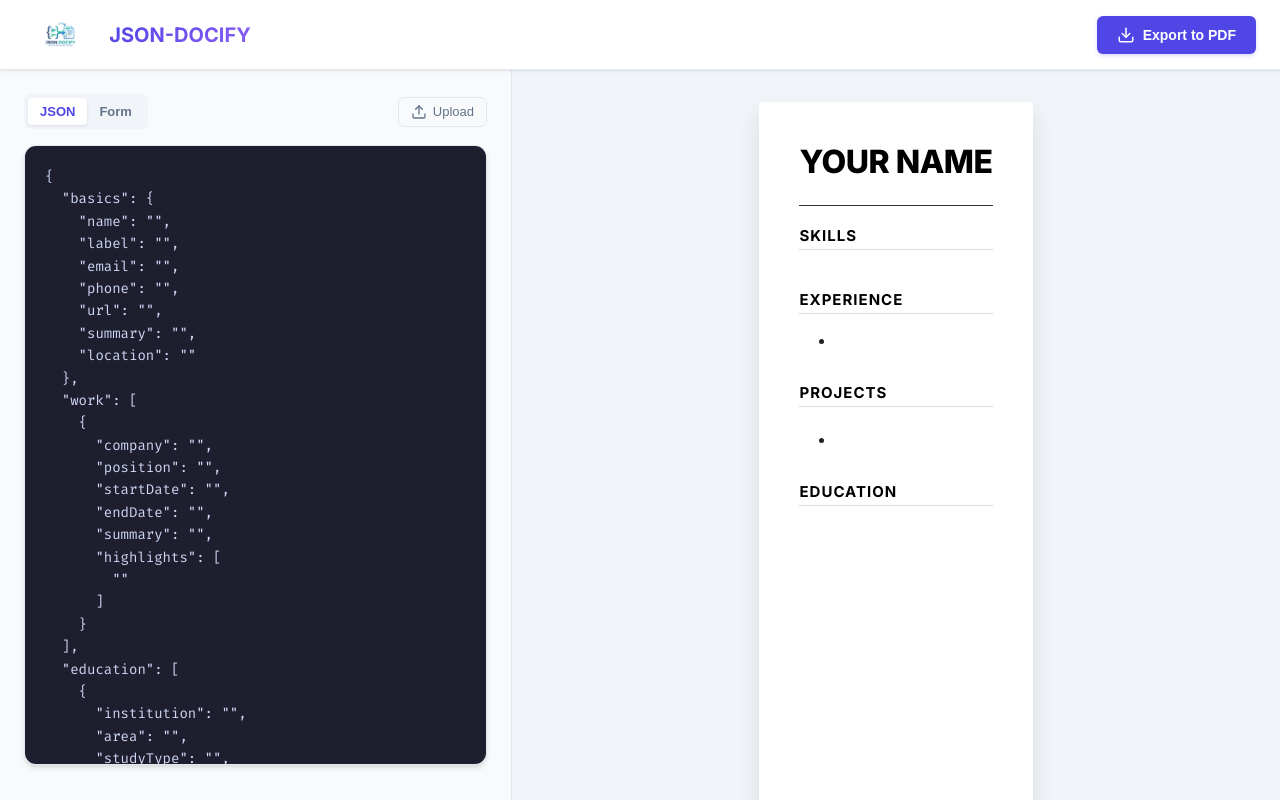
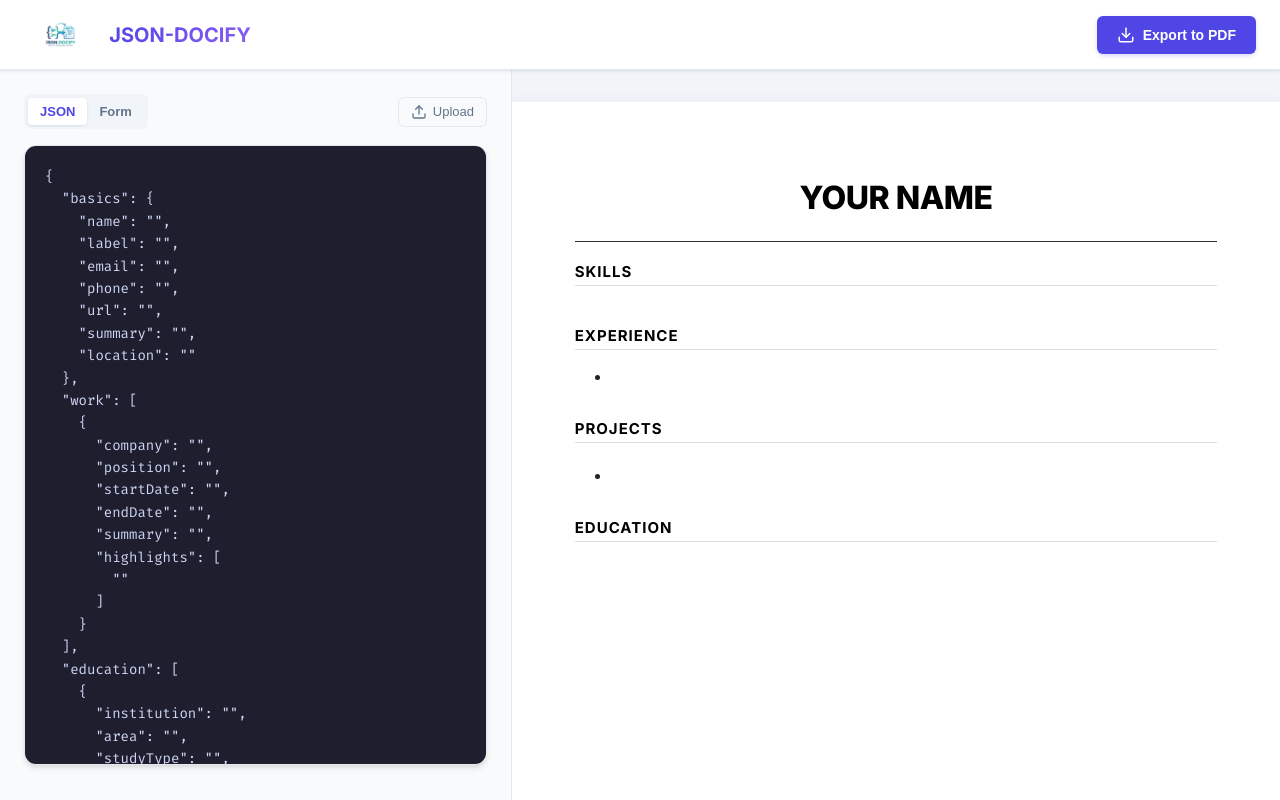
Before and after one commit to Nosdovah/JSON-To-CV, a React (Vite) app: page / in a window 1280 px wide. Built offline with nearby package versions, Linux system fonts and the light colour scheme.

Commit message:
Update: A4 output format

```diff
--- a/src/App.css
+++ b/src/App.css
@@ -179,7 +179,7 @@
   flex: 1;
   background-color: #f1f5f9;
   padding: 32px;
-  overflow-y: auto;
+  overflow: auto;
   display: flex;
   justify-content: center;
   align-items: flex-start;
--- a/src/components/CVPreview.css
+++ b/src/components/CVPreview.css
@@ -1,11 +1,10 @@
 .cv-document {
   background-color: white;
   color: #111;
-  width: 100%;
-  max-width: 210mm; /* A4 width */
-  min-height: 297mm; /* A4 height */
+  width: 210mm; /* Fixed A4 width */
+  min-height: 297mm; /* Minimum A4 height */
   margin: 0 auto;
-  padding: 40px;
+  padding: 20mm; /* Standard A4 margin */
   box-shadow: 0 10px 25px rgba(0, 0, 0, 0.1);
   border-radius: 4px;
   font-family: 'Inter', sans-serif;
@@ -169,7 +168,7 @@
 
 @media print {
   @page {
-    size: A4;
+    size: A4 portrait;
     margin: 0;
   }
 
@@ -181,9 +180,10 @@
 
   .cv-document {
     box-shadow: none;
-    max-width: none;
-    width: 100%;
-    height: 100%;
+    border-radius: 0;
+    width: 210mm;
+    min-height: 297mm;
     padding: 20mm;
+    margin: 0;
   }
 }
```
